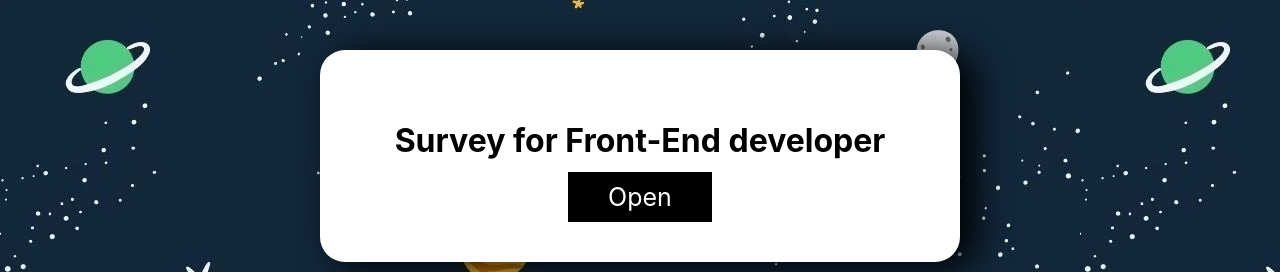
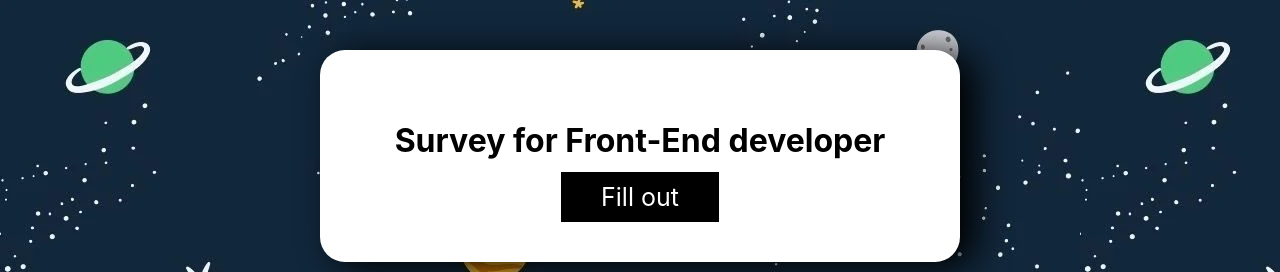
Before and after one commit to Skycader/react-survey, a React (Create React App) app: page / in a window 1280 px wide. Shown: the top 272 px of the page. Built offline with nearby package versions, Linux system fonts and the light colour scheme.

Commit message:
Remove replace

```diff
--- a/src/components/Form/Form.jsx
+++ b/src/components/Form/Form.jsx
@@ -25,7 +25,7 @@ const Form = (props) => {
   const submit = (e) => {
     props.setSurvey(state)
     e.preventDefault();
-    navigate('/survey', {replace: true})
+    navigate('/survey')
   };
 
   const abort = (e) => {
@@ -82,6 +82,7 @@ const Form = (props) => {
           Abort
         </button>
         <button className={[Style.button, Style.abort].join(" ")}>Send</button>
+        {/* <Link to="/survey">To survey</Link> */}
       </div>
     </form>
   );
--- a/src/components/Home/Home.jsx
+++ b/src/components/Home/Home.jsx
@@ -8,7 +8,7 @@ const Home = (props) => {
         <h1>Survey for Front-End developer</h1>
 
           <Link className={Style.button} to="/form">
-            Open
+            Fill out
           </Link>
 
       </center>
```
